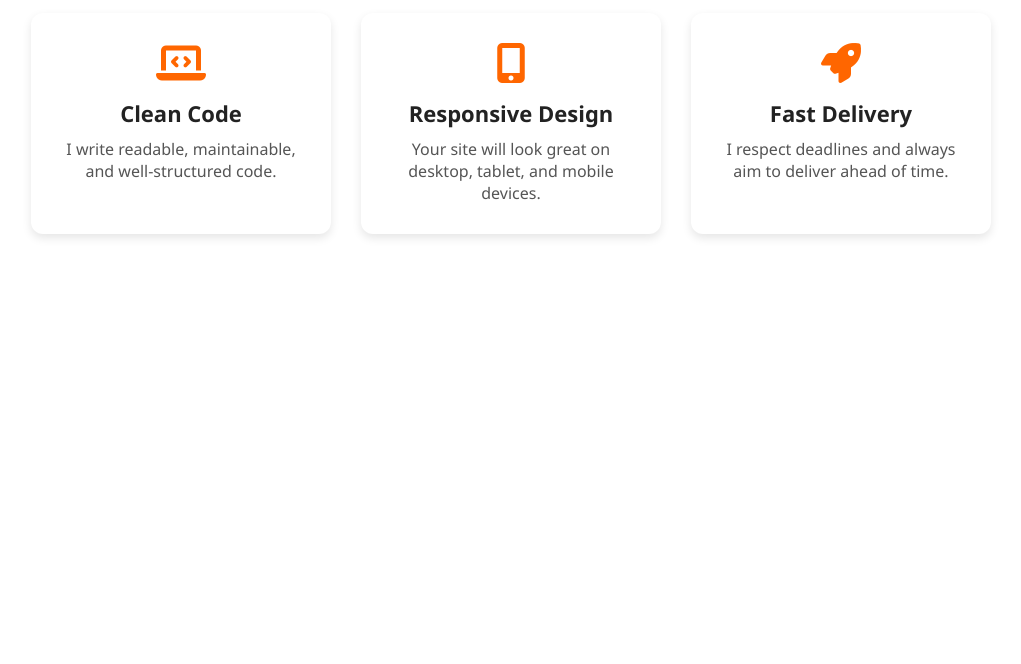
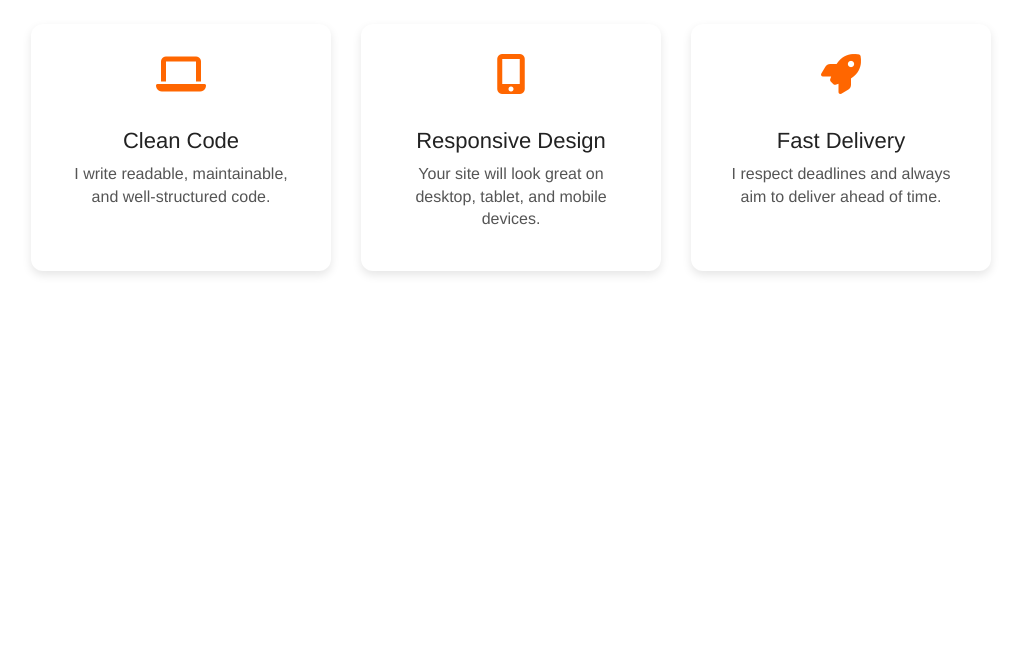
Before and after one commit to Alkaschavan/features, a plain HTML site: page index.html in a window 1280 px wide. Shown: the part 136-800 px from the top of the page, without its empty margins (129-1150 px from the left). Drawn offline with nearby package versions, Linux system fonts and the light colour scheme.

Commit message:
Update index.html

```diff
--- a/index.html
+++ b/index.html
@@ -5,14 +5,17 @@
     <meta name="viewport" content="width=device-width, initial-scale=1.0">
     <title>features</title>
     <link rel="stylesheet" href="style.css">
-    <script src="https://kit.fontawesome.com/a076d05399.js" crossorigin="anonymous"></script>
+
+    <link rel="stylesheet" href="https://maxcdn.bootstrapcdn.com/bootstrap/3.3.7/css/bootstrap.min.css">
+    <link rel="stylesheet" href="https://cdnjs.cloudflare.com/ajax/libs/font-awesome/6.5.0/css/all.min.css">
+
 </head>
 <body>
     <section class="features">
         <h2>Why Choose Me</h2>
         <div class="feature-container">
             <div class="feature-box">
-                <i class="fas fa-laptop-code"></i>
+                <i class="fas fa-laptop"></i>
                 <h3>Clean Code</h3>
                 <p>I write readable, maintainable, and well-structured code.</p>
             </div>
```
